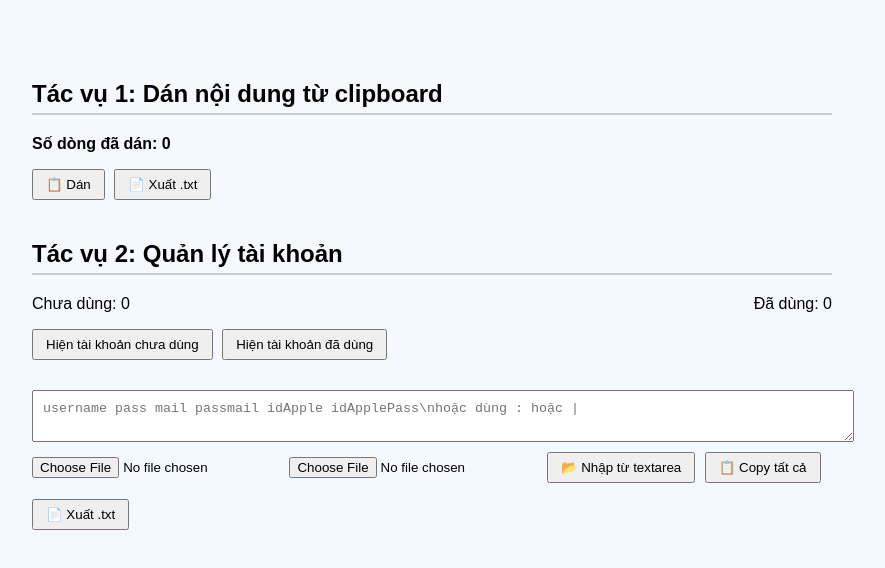
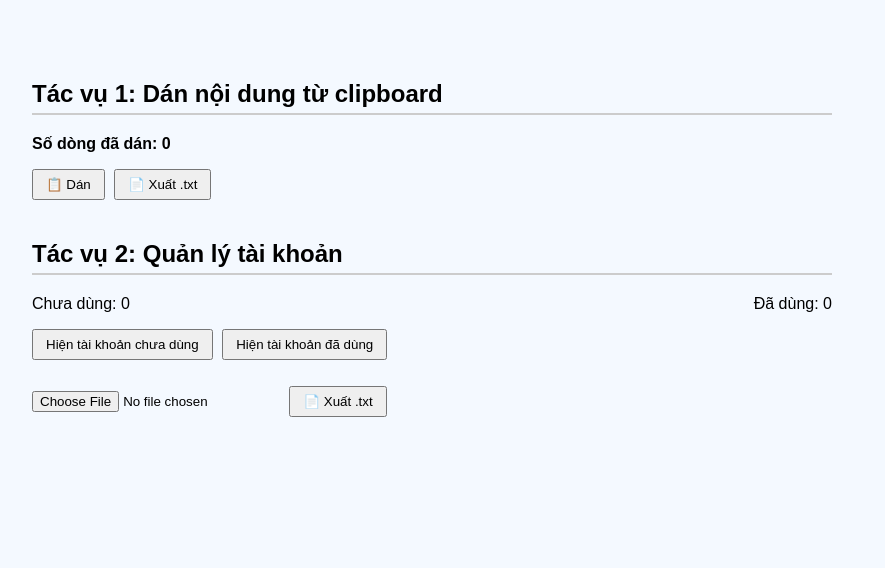
Before and after one commit to nguyentuandung112/clipboard-site, a plain HTML site: page index.html in a window 1280 px wide. Shown: the whole page, without its empty margins (208-1093 px from the left). Drawn offline with Linux system fonts and the light colour scheme; no server answers.

Commit message:
Update index.html

```diff
--- a/index.html
+++ b/index.html
@@ -35,11 +35,8 @@
     <button onclick="filterAccounts(false)">Hiện tài khoản chưa dùng</button>
     <button onclick="filterAccounts(true)">Hiện tài khoản đã dùng</button>
   </div>
-  <textarea id="accountInput" placeholder="username pass mail passmail idApple idApplePass\nhoặc dùng : hoặc |"></textarea>
-  <input type="file" id="fileInput" accept=".json">
   <input type="file" id="txtUpload" accept=".txt">
-  <button onclick="parseAccounts()">📂 Nhập từ textarea</button>
-  <button onclick="copyAllAccounts()">📋 Copy tất cả</button>
+
   <button onclick="exportAccounts()">📄 Xuất .txt</button>
   <div id="accountList"></div>
 
```
